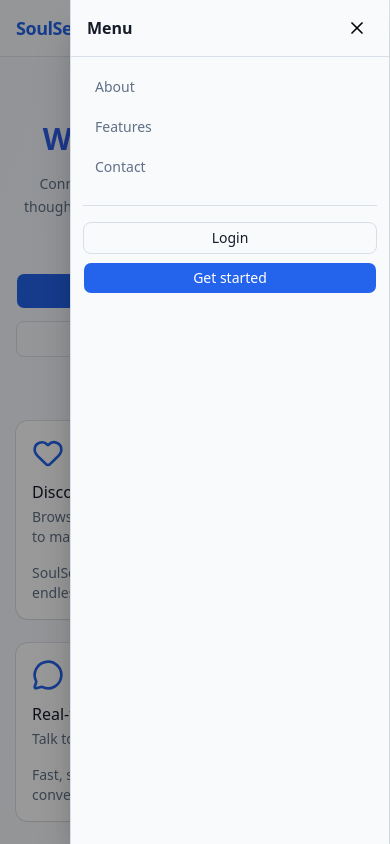
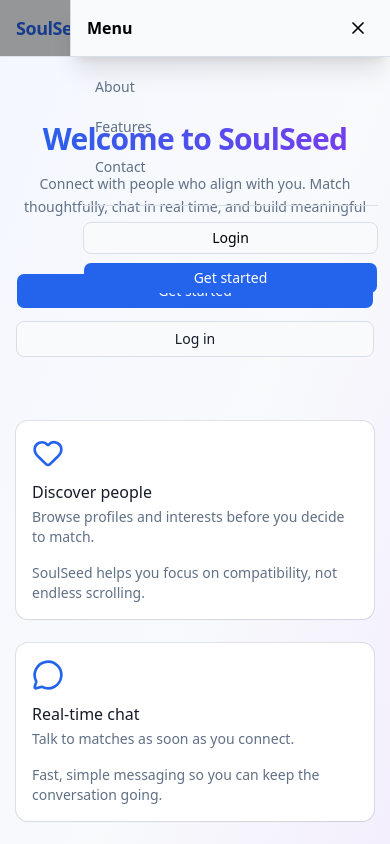
Before and after one commit to Jhayrvarias-code/Soul-Seed, a React (Vite) app in the folder frontend/: page / in a window 390 px wide. Both pictures are taken after a click on the button "Open menu". Shown: the top 844 px of the page. Built offline with nearby package versions, Linux system fonts and the light colour scheme.

Commit message:
Revert "updating ui clitches"

```diff
--- a/frontend/src/components/Navbar.tsx
+++ b/frontend/src/components/Navbar.tsx
@@ -1,9 +1,8 @@
-import { useEffect, useRef, useState } from "react";
+import { useState } from "react";
 import { Button } from "@/components/ui/button";
 import { Link, NavLink } from "react-router-dom";
 import { Menu, X } from "lucide-react";
 import { cn } from "@/utils/utils";
-import { createPortal } from "react-dom";
 
 const linkClass = ({ isActive }: { isActive: boolean }) =>
   cn(
@@ -13,30 +12,11 @@
 
 export default function Navbar() {
   const [open, setOpen] = useState(false);
-  const accountRef = useRef<HTMLDivElement>(null);
-  // const [accountOpen, setAccountOpen] = useState(false);
-
-  useEffect(() => {
-    const onDocClick = (e: MouseEvent) => {
-      if (
-        accountRef.current &&
-        !accountRef.current.contains(e.target as Node)
-      ) {
-        setOpen(false);
-      }
-    };
-    document.addEventListener("mousedown", onDocClick);
-    return () => document.removeEventListener("mousedown", onDocClick);
-  }, []);
 
   return (
-    <>
     <header className="sticky top-0 z-40 w-full border-b border-border/80 bg-background/90 backdrop-blur-md">
       <nav className="mx-auto flex h-14 max-w-6xl items-center justify-between px-4 sm:px-6">
-          <Link
-            to="/"
-            className="text-lg font-bold tracking-tight text-primary sm:text-xl"
-          >
+        <Link to="/" className="text-lg font-bold tracking-tight text-primary sm:text-xl">
           SoulSeed
         </Link>
 
@@ -75,67 +55,32 @@
         </Button>
       </nav>
 
-        {open &&
-          typeof document !== "undefined" &&
-          createPortal(
-            <div
-              className="fixed inset-0 z-50 md:hidden"
-              role="dialog"
-              aria-modal="true"
-            >
+      {open && (
+        <div className="fixed inset-0 z-50 md:hidden" role="dialog" aria-modal="true">
           <button
             type="button"
             className="absolute inset-0 bg-black/40"
             aria-label="Close menu"
             onClick={() => setOpen(false)}
           />
-              <div
-                role="dialog"
-                aria-modal="true"
-                aria-label="Navigation menu"
-                className={cn(
-                  "absolute inset-y-0 right-0 z-[210] flex w-[min(100vw,20rem)] flex-col shadow-2xl",
-                  "border-r border-border bg-background",
-                )}
-                onPointerDown={(e) => e.stopPropagation()}
-                onClick={(e) => e.stopPropagation()}
-              >
           <div className="absolute right-0 top-0 flex h-full w-[min(100%,20rem)] flex-col border-l border-border bg-background shadow-xl">
-                  {/* <div className="bg-black/80"> */}
             <div className="flex items-center justify-between border-b border-border px-4 py-3">
-                    <span className="font-semibold text-foreground">Menu</span>
-                    <Button
-                      type="button"
-                      variant="ghost"
-                      size="icon"
-                      onClick={() => setOpen(false)}
-                    >
+              <span className="font-semibold">Menu</span>
+              <Button type="button" variant="ghost" size="icon" onClick={() => setOpen(false)}>
                 <X className="size-5" />
               </Button>
             </div>
             <div className="flex flex-col gap-1 p-3">
-                    <NavLink
-                      to="/about"
-                      className={linkClass}
-                      onClick={() => setOpen(false)}
-                    >
+              <NavLink to="/about" className={linkClass} onClick={() => setOpen(false)}>
                 About
               </NavLink>
-                    <NavLink
-                      to="/features"
-                      className={linkClass}
-                      onClick={() => setOpen(false)}
-                    >
+              <NavLink to="/features" className={linkClass} onClick={() => setOpen(false)}>
                 Features
               </NavLink>
-                    <NavLink
-                      to="/contact"
-                      className={linkClass}
-                      onClick={() => setOpen(false)}
-                    >
+              <NavLink to="/contact" className={linkClass} onClick={() => setOpen(false)}>
                 Contact
               </NavLink>
-                    <div className="mt-4 flex flex-col gap-2 border-t border-border pt-4 text-foreground">
+              <div className="mt-4 flex flex-col gap-2 border-t border-border pt-4">
                 <Link to="/login" onClick={() => setOpen(false)}>
                   <Button variant="outline" className="w-full">
                     Login
@@ -146,13 +91,9 @@
                 </Link>
               </div>
             </div>
-                  {/* </div> */}
           </div>
         </div>
-            </div>,
-            document.body,
       )}
     </header>
-    </>
   );
 }
--- a/frontend/src/pages/ProtectedPages/profilePage.tsx
+++ b/frontend/src/pages/ProtectedPages/profilePage.tsx
@@ -31,14 +31,8 @@
   if (!user) {
     return (
       <div className="flex flex-1 flex-col items-center justify-center gap-3 px-6 py-16 text-center">
-        <p className="text-muted-foreground">
-          We couldn&apos;t load your profile.
-        </p>
-        <Button
-          type="button"
-          variant="outline"
-          onClick={() => window.location.reload()}
-        >
+        <p className="text-muted-foreground">We couldn&apos;t load your profile.</p>
+        <Button type="button" variant="outline" onClick={() => window.location.reload()}>
           Retry
         </Button>
       </div>
@@ -111,7 +105,7 @@
                 About
               </h2>
               <p className="leading-relaxed text-foreground/90">
-                {user.bio?.trim() || "This user hasn't written a bio yet."}
+                {user.bio?.trim() || "This user hasn&apos;t written a bio yet."}
               </p>
             </section>
 
--- a/frontend/src/pages/registerPage.tsx
+++ b/frontend/src/pages/registerPage.tsx
@@ -93,9 +93,7 @@
             <X className="size-5" />
           </button>
 
-          <h2 className="mb-6 text-2xl font-bold tracking-tight">
-            Create account
-          </h2>
+          <h2 className="mb-6 text-2xl font-bold tracking-tight">Create account</h2>
 
           <form onSubmit={handleRegister} className="space-y-3">
             {/* First Name */}
@@ -143,7 +141,7 @@
                 <SelectTrigger className="h-10 w-full">
                   <SelectValue placeholder="Select gender" />
                 </SelectTrigger>
-                <SelectContent className="bg-card text-foreground">
+                <SelectContent className="bg-card">
                   <SelectItem value="Male">Male</SelectItem>
                   <SelectItem value="Female">Female</SelectItem>
                   <SelectItem value="Other">Other</SelectItem>
@@ -234,10 +232,7 @@
             </Button>
             <p className="mt-2 text-center text-sm text-muted-foreground">
               Already have an account?{" "}
-              <Link
-                to="/login"
-                className="font-medium text-primary hover:underline"
-              >
+              <Link to="/login" className="font-medium text-primary hover:underline">
                 Log in
               </Link>
             </p>
```
Lines whose indentation alone changed are shown as unchanged.
